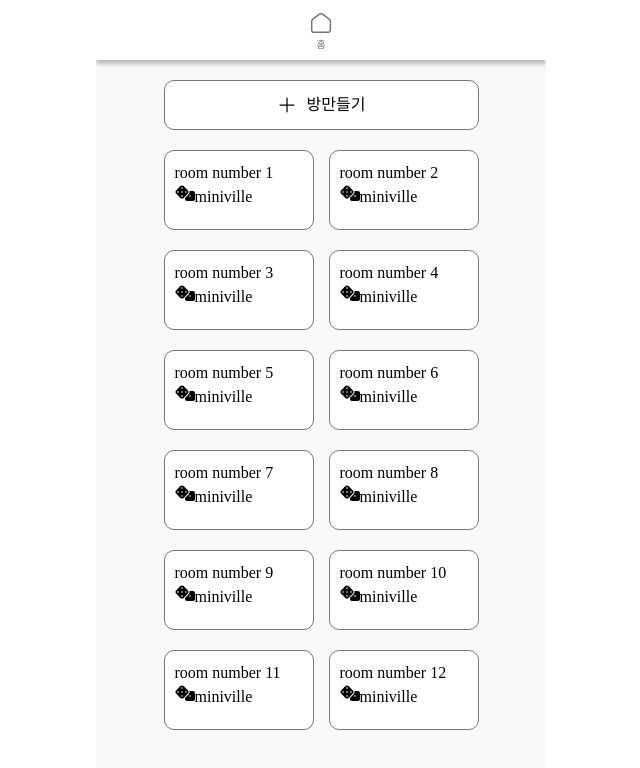
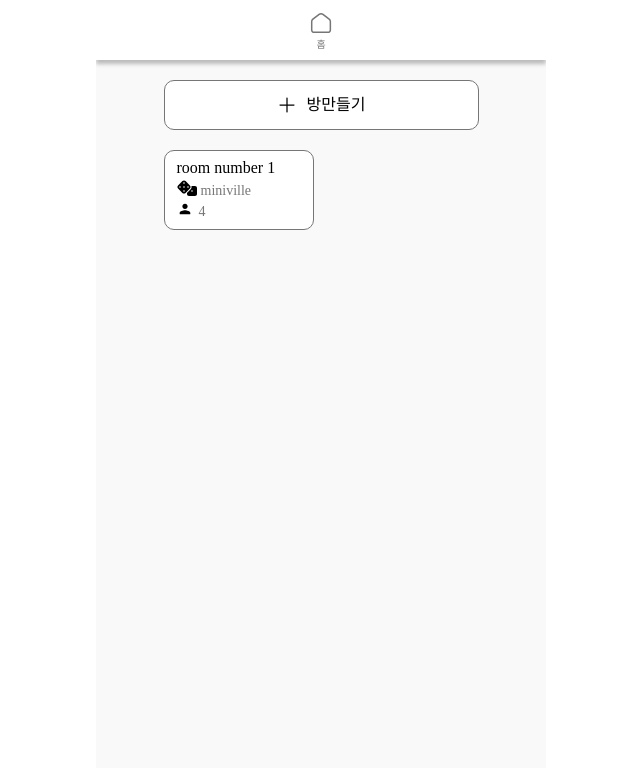
Before and after one commit to dygmm4288/board_game, a React (Vite) app in the folder front/: page / in a window 1280 px wide. Shown: the top 768 px of the page, without its empty margins (319-959 px from the left). Built offline with nearby package versions, Linux system fonts and the light colour scheme; a web font is replaced by a local one.

Commit message:
RoomList 컴포넌트 (디자인)

```diff
--- /dev/null
+++ b/front/src/assets/svg/PersonIcon.tsx
@@ -0,0 +1,19 @@
+import React from "react";
+
+const PersonIcon = () => {
+  return (
+    <svg
+      width='16'
+      height='16'
+      viewBox='0 0 16 16'
+      fill='none'
+      xmlns='http://www.w3.org/2000/svg'>
+      <path
+        d='M8.00002 7.99996C9.47335 7.99996 10.6667 6.80663 10.6667 5.33329C10.6667 3.85996 9.47335 2.66663 8.00002 2.66663C6.52669 2.66663 5.33335 3.85996 5.33335 5.33329C5.33335 6.80663 6.52669 7.99996 8.00002 7.99996ZM8.00002 9.33329C6.22002 9.33329 2.66669 10.2266 2.66669 12V12.6666C2.66669 13.0333 2.96669 13.3333 3.33335 13.3333H12.6667C13.0334 13.3333 13.3334 13.0333 13.3334 12.6666V12C13.3334 10.2266 9.78002 9.33329 8.00002 9.33329Z'
+        fill='black'
+      />
+    </svg>
+  );
+};
+
+export default PersonIcon;
--- a/front/src/components/Home.tsx
+++ b/front/src/components/Home.tsx
@@ -2,35 +2,13 @@ import useModal from "../zustand/modal";
 import RoomModal from "./common/modal/RoomCreateModal";
 import React from "react";
 import PlusBtnIcon from "../assets/svg/PlusBtnIcon";
-import RollIcon from "../assets/svg/RollIcon";
+
+import RoomList from "./common/RoomList";
 
 const Home = () => {
   const { show } = useModal();
   const handleClickCreateRoom = () => {
     show({ component: <RoomModal /> });
-  };
-
-  const rooms = [1, 2, 3, 4, 5, 6, 7, 8, 9, 10, 11, 12];
-  const RoomList = ({ gameName = "miniville" }) => {
-    if (rooms.length > 0) {
-      return (
-        <ul className='w-[315px] flex flex-wrap justify-between gap-y-[20px]'>
-          {rooms.map((room) => (
-            <li
-              key={room}
-              className='w-[150px] h-[80px] bg-white border border-solid border-primary-font-color rounded-10 p-[10px]'>
-              <h3>room number {room}</h3>
-              <div>
-                <div className='flex'>
-                  <RollIcon />
-                  <p>{gameName}</p>
-                </div>
-              </div>
-            </li>
-          ))}
-        </ul>
-      );
-    }
   };
 
   return (
--- /dev/null
+++ b/front/src/components/common/RoomList.tsx
@@ -0,0 +1,30 @@
+import PersonIcon from "../../assets/svg/PersonIcon";
+import RollIcon from "../../assets/svg/RollIcon";
+
+const rooms = [1];
+const RoomList = ({ gameName = "miniville" }, { number = 4 }) => {
+  if (rooms.length > 0) {
+    return (
+      <ul className='w-[315px] flex flex-wrap justify-between gap-y-[20px]'>
+        {rooms.map((room) => (
+          <li
+            key={room}
+            className='w-[150px] h-[80px] bg-white border border-solid border-primary-font-color rounded-10 pt-[5px] pl-[12px] text-[14px]'>
+            <h3 className='text-[16px]'>room number {room}</h3>
+            <div className='flex flex-col justify-center text-primary-font-color'>
+              <div className='flex flex-row gap-[4px]'>
+                <RollIcon />
+                <p>{gameName}</p>
+              </div>
+              <div className='flex flex-row gap-[6px]'>
+                <PersonIcon />
+                <p>{number}</p>
+              </div>
+            </div>
+          </li>
+        ))}
+      </ul>
+    );
+  }
+};
+export default RoomList;
```
